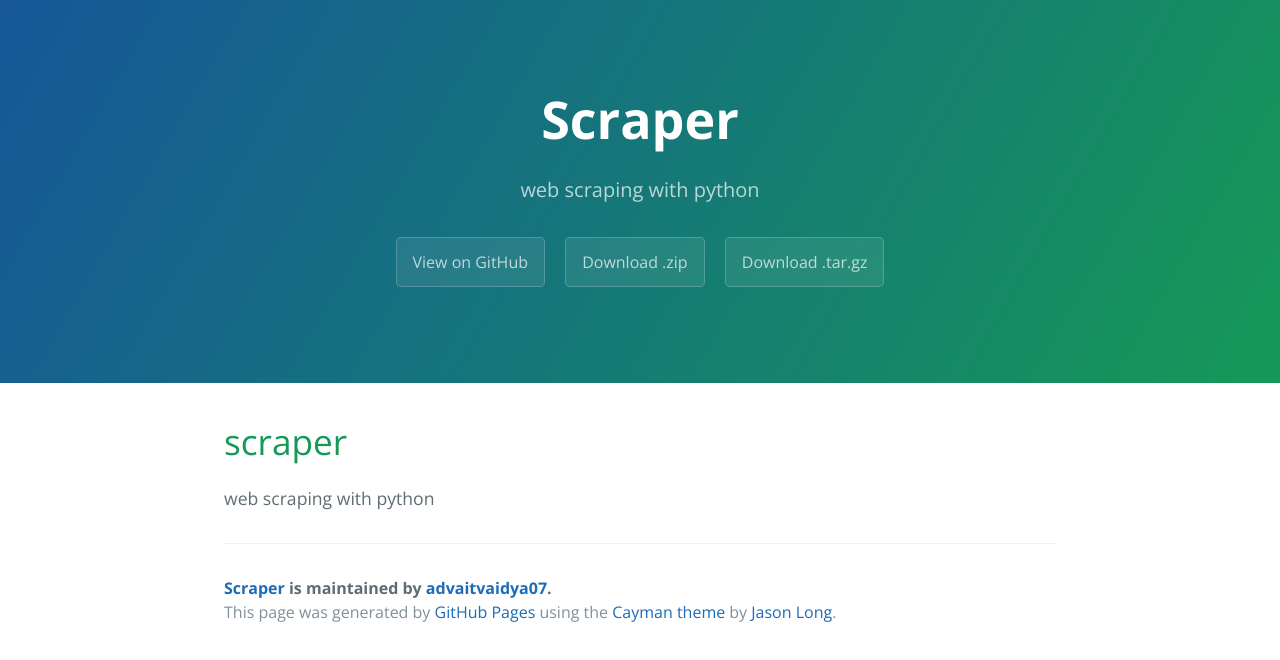
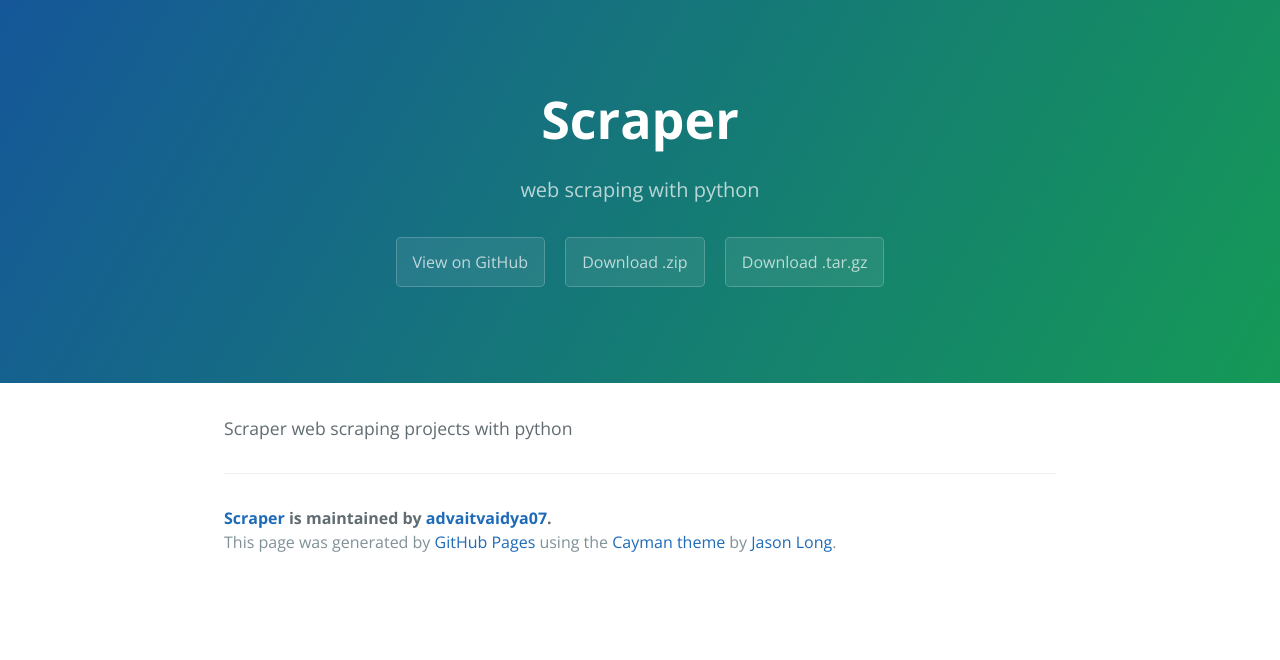
Before and after one commit to advaitvaidya07/scraper, a plain HTML site: page index.html in a window 1280 px wide. Drawn offline with nearby package versions, Linux system fonts and the light colour scheme.

Commit message:
Create gh-pages branch via GitHub

```diff
--- a/index.html
+++ b/index.html
@@ -19,10 +19,8 @@
     </section>
 
     <section class="main-content">
-      <h1>
-<a id="scraper" class="anchor" href="#scraper" aria-hidden="true"><span class="octicon octicon-link"></span></a>scraper</h1>
-
-<p>web scraping with python</p>
+      <p>Scraper
+web scraping projects with python</p>
 
       <footer class="site-footer">
         <span class="site-footer-owner"><a href="https://github.com/advaitvaidya07/scraper">Scraper</a> is maintained by <a href="https://github.com/advaitvaidya07">advaitvaidya07</a>.</span>
--- a/params.json
+++ b/params.json
@@ -1 +1 @@
-{"name":"Scraper","tagline":"web scraping with python","body":"# scraper\r\nweb scraping with python\r\n","google":"","note":"Don't delete this file! It's used internally to help with page regeneration."}
+{"name":"Scraper","tagline":"web scraping with python","body":"Scraper\r\nweb scraping projects with python\r\n","google":"","note":"Don't delete this file! It's used internally to help with page regeneration."}
```
